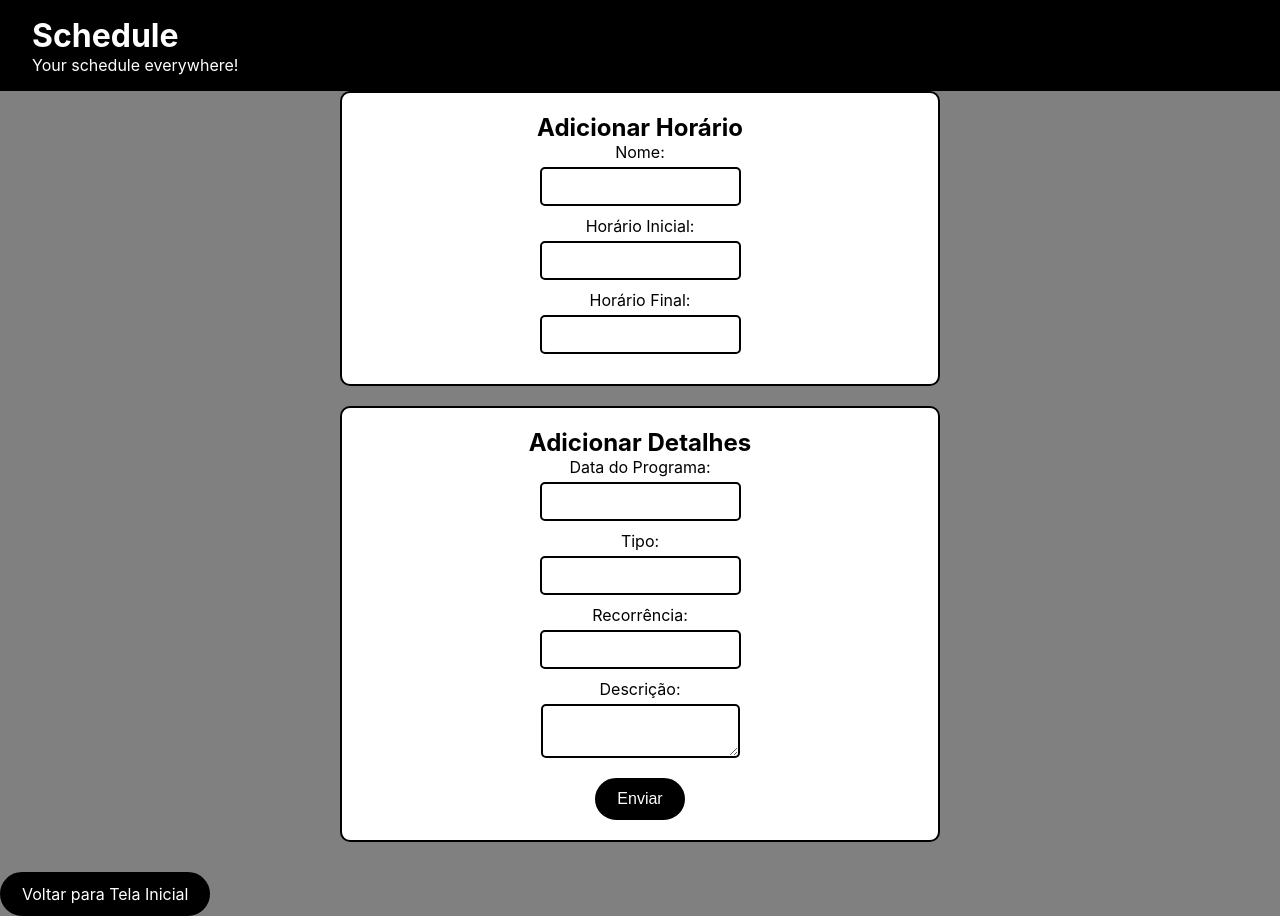
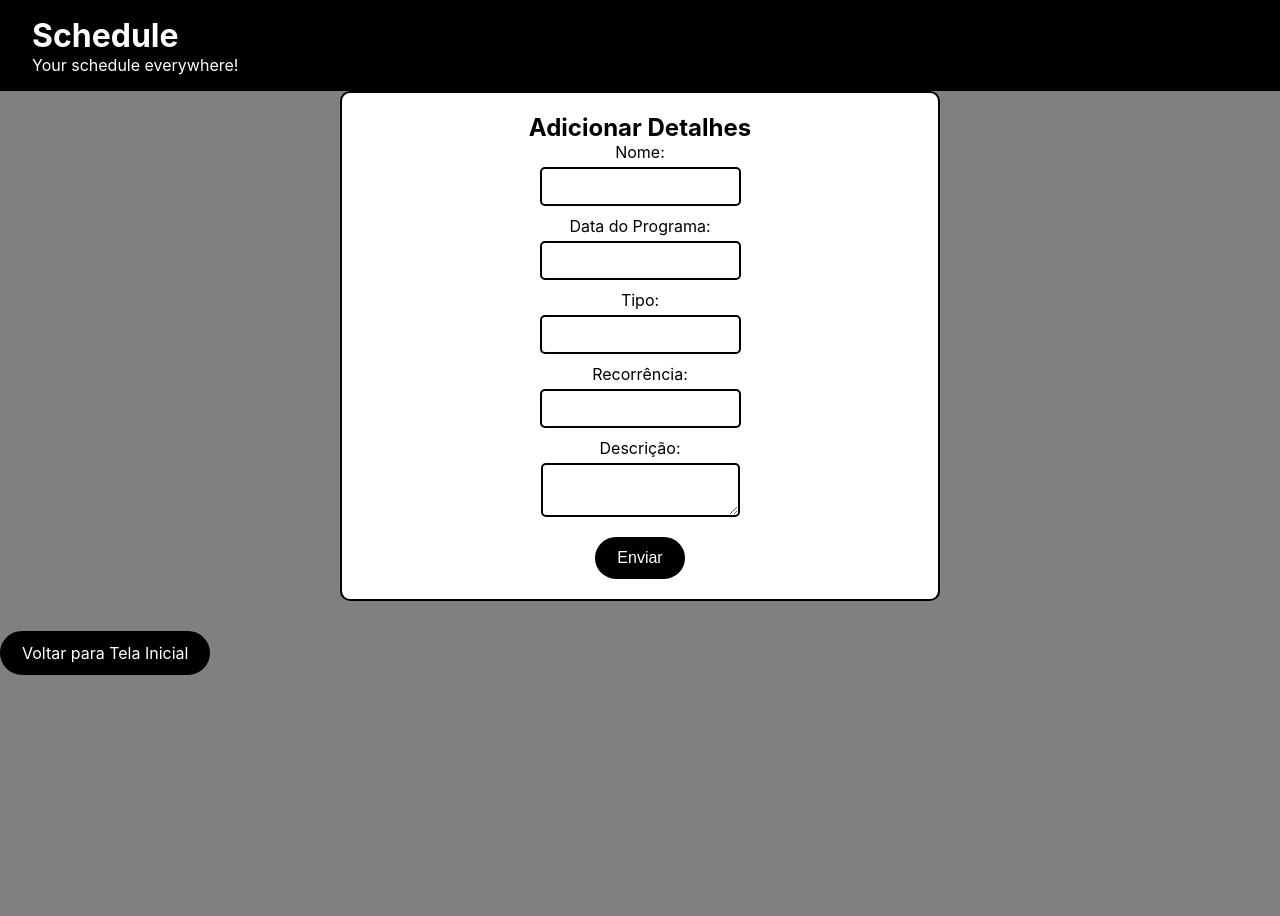
Before and after one commit to iampoliane/access, a React (Create React App) app: page /form in a window 1280 px wide. After the commit the page ends 800 px from the top, so only its background shows below. Built offline with nearby package versions, Linux system fonts and the light colour scheme.

Commit message:
Adds backend submission and corrects fields

```diff
--- a/src/pages/Form/index.js
+++ b/src/pages/Form/index.js
@@ -1,32 +1,46 @@
 import React, { useState } from "react";
 import { Link } from "react-router-dom";
+import api from '../../services/api';
 import "./styles.css";
 
 export function Form() {
   const [name, setName] = useState("");
-  const [startTime, setStartTime] = useState("");
-  const [endTime, setEndTime] = useState("");
   const [programDate, setProgramDate] = useState("");
   const [type, setType] = useState("");
   const [recurrence, setRecurrence] = useState("");
   const [description, setDescription] = useState("");
 
+  const submitForm = async () => {
+    try {
+      const response = await api.post('/register', {
+        name: name,
+        dateTime: programDate,
+        type: type,
+        recurrence: recurrence,
+        description: description
+      });
+      console.log(response.data);
+    } catch (error) {
+      console.error(error);
+    }
+  };
+
   const handleFormSubmit = (event) => {
     event.preventDefault();
 
     console.log("Nome:", name);
-    console.log("Horário Inicial:", startTime);
-    console.log("Horário Final:", endTime);
-    console.log("Data do Programa:", programDate);
+    console.log("Data e horário do Programa:", programDate);
     console.log("Tipo:", type);
     console.log("Recorrência:", recurrence);
     console.log("Descrição:", description);
+
+    submitForm();
   };
 
   return (
     <div>
       <div className="form-container">
-        <h2>Adicionar Horário</h2>
+        <h2>Adicionar Detalhes</h2>
         <form onSubmit={handleFormSubmit}>
           <label>
             Nome:
@@ -36,27 +50,7 @@ export function Form() {
               onChange={(e) => setName(e.target.value)}
             />
           </label>
-          <label>
-            Horário Inicial:
-            <input
-              type="text"
-              value={startTime}
-              onChange={(e) => setStartTime(e.target.value)}
-            />
-          </label>
-          <label>
-            Horário Final:
-            <input
-              type="text"
-              value={endTime}
-              onChange={(e) => setEndTime(e.target.value)}
-            />
-          </label>
         </form>
-      </div>
-
-      <div className="form-container">
-        <h2>Adicionar Detalhes</h2>
         <form onSubmit={handleFormSubmit}>
           <label>
             Data do Programa:
```
